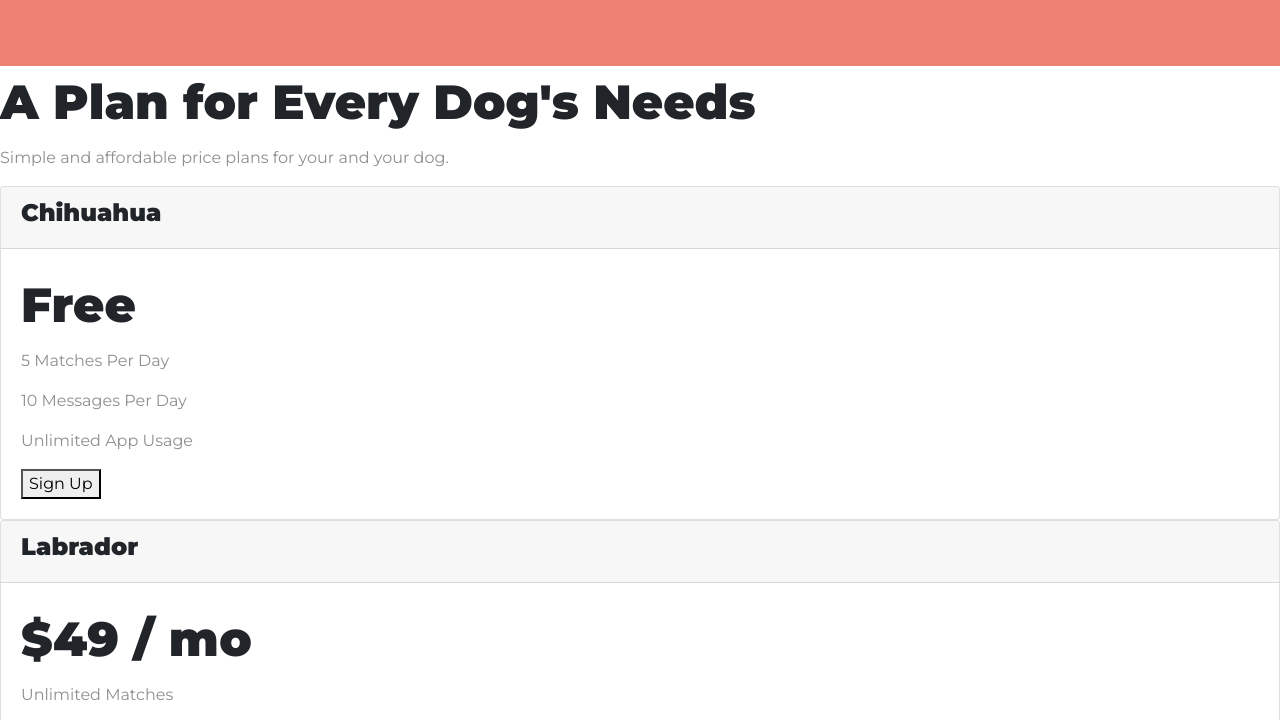
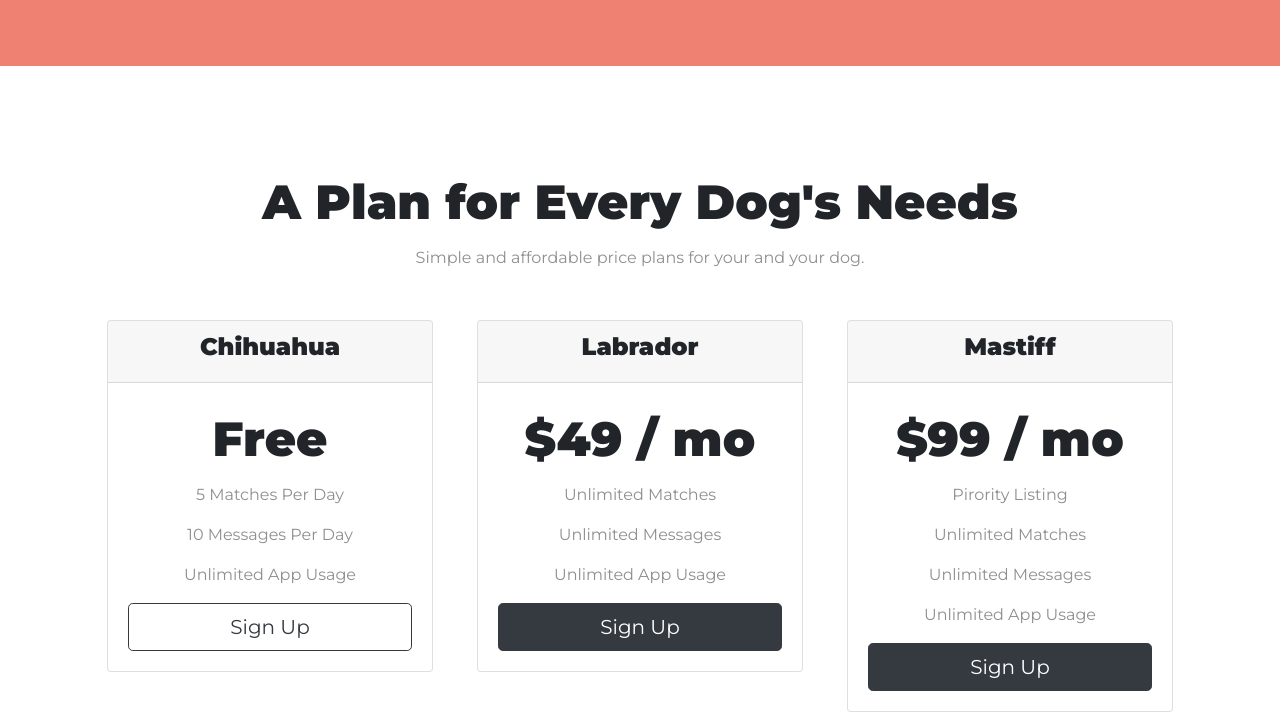
Before and after one commit to fahadbrikl/tin-dog-start, a plain HTML site: page index.html in a window 1280 px wide. Shown: the part 1880-2600 px from the top of the page. Drawn offline with nearby package versions, Linux system fonts and the light colour scheme.

Commit message:
updated pricing cards

```diff
--- a/css/styles.css
+++ b/css/styles.css
@@ -116,3 +116,14 @@ p {
   width: 15%;
   margin: 20px 20px 50px;
 }
+
+/* Pricing */
+
+#pricing {
+  padding: 100px;
+  text-align: center;
+}
+
+.pricing-column {
+  padding: 3% 2%;
+}
--- a/index.html
+++ b/index.html
@@ -123,6 +123,8 @@
       <h2>A Plan for Every Dog's Needs</h2>
       <p>Simple and affordable price plans for your and your dog.</p>
 
+      <div class="row">
+        <div class="pricing-column col-lg-4 col-md-6">
           <div class="card">
             <div class="card-header">
               <h3>Chihuahua</h3>
@@ -132,10 +134,12 @@
               <p>5 Matches Per Day</p>
               <p>10 Messages Per Day</p>
               <p>Unlimited App Usage</p>
-          <button type="button">Sign Up</button>
+              <button class="btn btn-block btn-outline-dark btn-lg" type="button">Sign Up</button>
+            </div>
           </div>
         </div>
 
+        <div class="pricing-column col-lg-4 col-md-6">
           <div class="card">
             <div class="card-header">
               <h3>Labrador</h3>
@@ -145,10 +149,12 @@
               <p>Unlimited Matches</p>
               <p>Unlimited Messages</p>
               <p>Unlimited App Usage</p>
-          <button type="button">Sign Up</button>
+              <button class="btn btn-block btn-dark btn-lg" type="button">Sign Up</button>
+            </div>
           </div>
         </div>
 
+        <div class="pricing-column col-lg-4">
           <div class="card">
             <div class="card-header">
               <h3>Mastiff</h3>
@@ -159,7 +165,9 @@
               <p>Unlimited Matches</p>
               <p>Unlimited Messages</p>
               <p>Unlimited App Usage</p>
-          <button type="button">Sign Up</button>
+              <button class="btn btn-block btn-dark btn-lg" type="button">Sign Up</button>
+            </div>
+          </div>
         </div>
       </div>
     </section>
```
Lines whose indentation alone changed are shown as unchanged.
